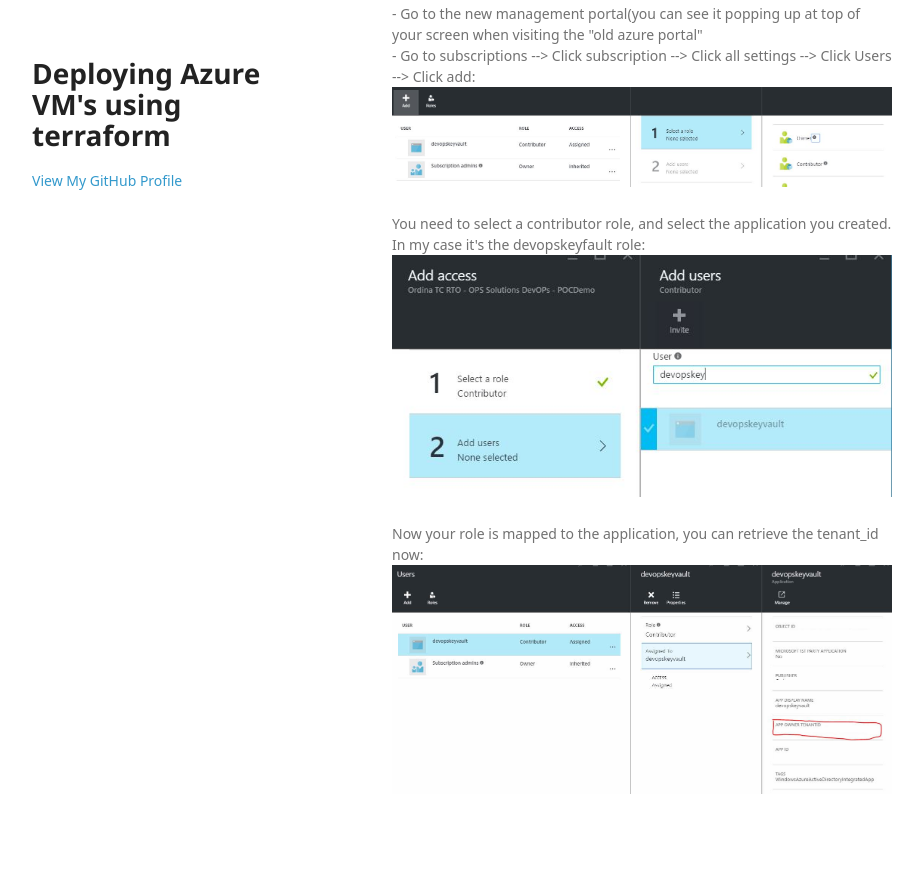
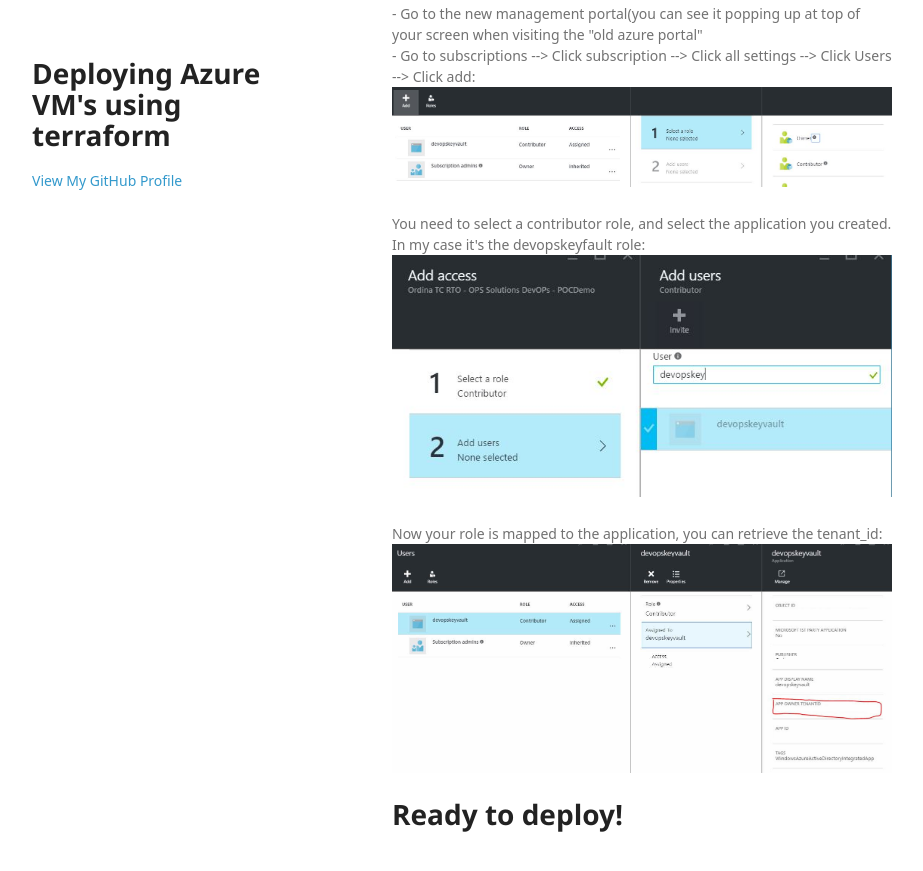
Before and after one commit to arjenwilly/arjenwilly.github.io, a Jekyll site: the page terraform.html, which Jekyll copies as it is, in a window 1280 px wide and 900 px high, scrolled down 1411 px. Shown: the top 871 px of the window, without its empty margins (178-1101 px from the left). Built offline with Jekyll 4.4.1, drawn with Linux system fonts in a browser that asks for light colours; some web fonts are replaced.

Commit message:
Update terraform.html

```diff
--- a/terraform.html
+++ b/terraform.html
@@ -49,10 +49,10 @@
         You need to select a contributor role, and select the application you created. In my case it's the devopskeyfault role:<br>
         <img src="images/deveopskeyfault.JPG" class="inline"/><br><br>
 
-        Now your role is mapped to the application, you can retrieve the tenant_id now:<br>
+        Now your role is mapped to the application, you can retrieve the tenant_id:<br>
         <img src="images/tenantid.JPG" class="inline"/><br><br>
 
-
+      <h1>Ready to deploy!</h1>
       </p>
 
       </section>
```
